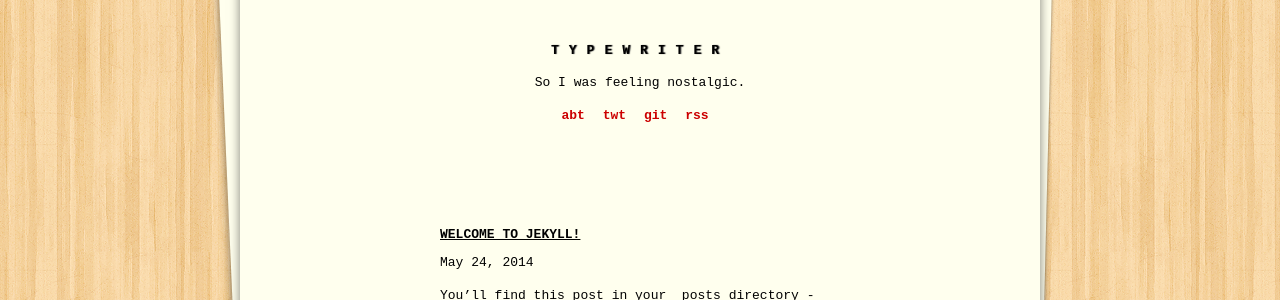
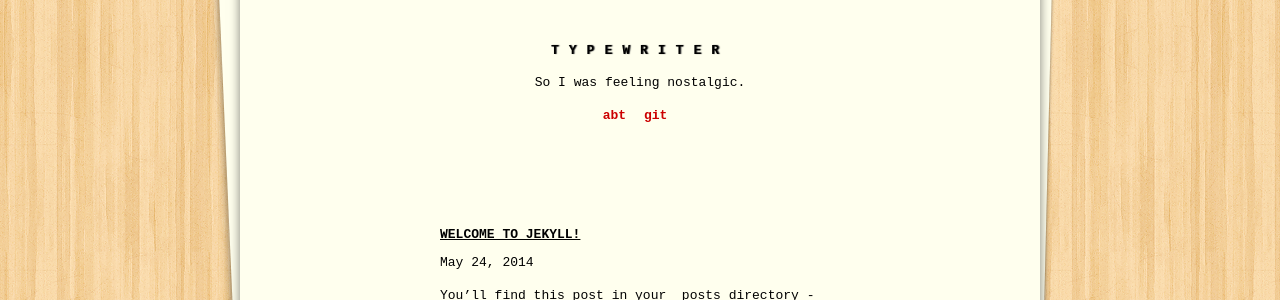
Before and after one commit to mauinz/mauinz.github.io, a Jekyll site: the page built from index.html, in a window 1280 px wide. Shown: the part 268-568 px from the top of the page. Built offline with Jekyll 4.4.1, drawn with Linux system fonts in a browser that asks for light colours; the list of posts is cut into pages by our own code.

Commit message:
updated the links on header

```diff
--- a/_config.yml
+++ b/_config.yml
@@ -14,9 +14,5 @@ paginate: 3
 links:
   - title: "abt"
     url: /about
-  - title: "twt"
-    url: http://twitter.com/alixedi
   - title: "git"
-    url: http://github.com/alixedi
-  - title: "rss"
-    url: /feed.xml
+    url: http://github.com/mauinz
```
